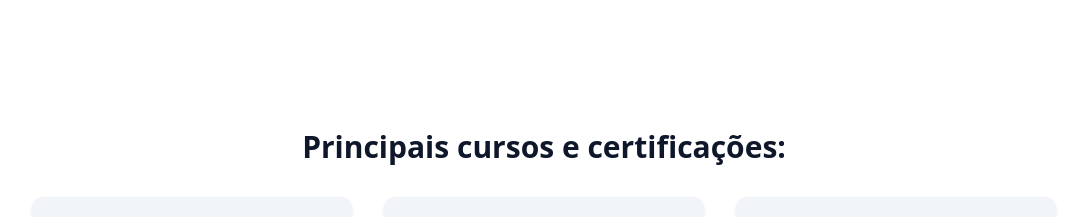
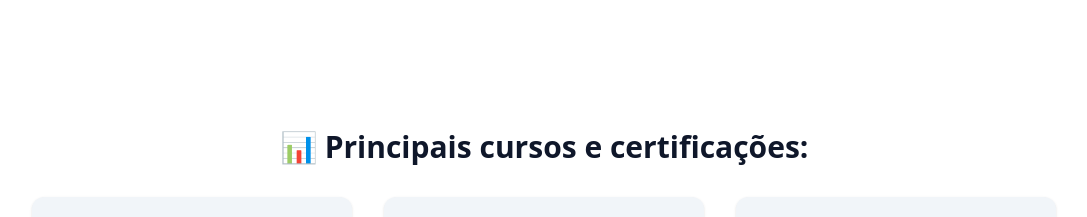
Before and after one commit to sellarim/meu-portfolio-v2, a React (Vite) app: page / in a window 1280 px wide. Shown: the part 4120-4337 px from the top of the page, without its empty margins (96-1183 px from the left). Built offline with nearby package versions, Linux system fonts and the light colour scheme; grey boxes are pictures that could not be loaded.

Commit message:
Add chart emoji to courses section title
Add a chart emoji to the beginning of the "Principais cursos e certificações" title in the CoursesSection component.

```diff
--- a/src/components/CoursesSection.tsx
+++ b/src/components/CoursesSection.tsx
@@ -53,6 +53,7 @@ export default function CoursesSection() {
       className="w-full py-20 px-6 md:px-16 bg-background"
     >
       <h2 className="text-2xl md:text-3xl font-bold text-primary mb-8 text-center">
+        <span role="img" aria-label="Gráfico" className="mr-2">📊</span>
         Principais cursos e certificações:
       </h2>
       <div className="flex flex-col md:flex-row md:flex-wrap gap-8 max-w-5xl mx-auto">
```
